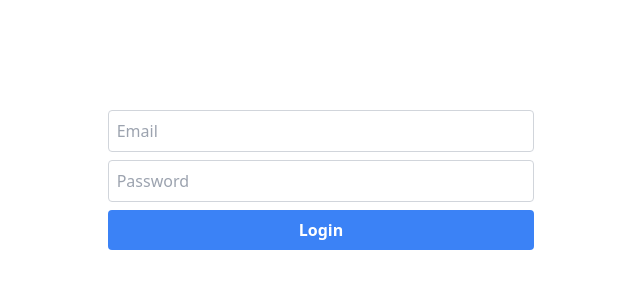
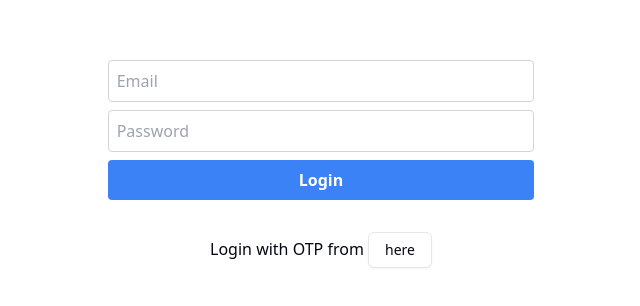
Before and after one commit to VishnuKumarSS/Food-Management-System-ReactJS-FE, a React (Vite) app: page /login in a window 1280 px wide. Shown: the part 220-526 px from the top of the page, without its empty margins (319-959 px from the left). Built offline with nearby package versions, Linux system fonts and the light colour scheme.

Commit message:
Login page with otp redirection

```diff
--- a/src/pages/Login.jsx
+++ b/src/pages/Login.jsx
@@ -1,9 +1,10 @@
 import { useState } from "react";
 
 import { jwtDecode } from "jwt-decode";
-import { useNavigate } from "react-router-dom";
+import { useNavigate, Link } from "react-router-dom";
 
 import { api } from "@services/api";
+import { Button } from "@components/ui/button";
 
 const Login = ({ withotp = false }) => {
   const navigate = useNavigate();
@@ -36,6 +37,7 @@ const Login = ({ withotp = false }) => {
       navigate("/");
     } catch (error) {
       setError(error.message);
+      navigate("/otp-login");
     }
   };
 
@@ -73,6 +75,13 @@ const Login = ({ withotp = false }) => {
           Login
         </button>
       </form>
+      {!withotp && (
+        <div className="m-8">
+          <Link to={"/otp-login"}>
+            Login with OTP from <Button variant="outline">here</Button>
+          </Link>
+        </div>
+      )}
       {error && <p className="text-red-500 mt-2">{error}</p>}
     </div>
   );
```
